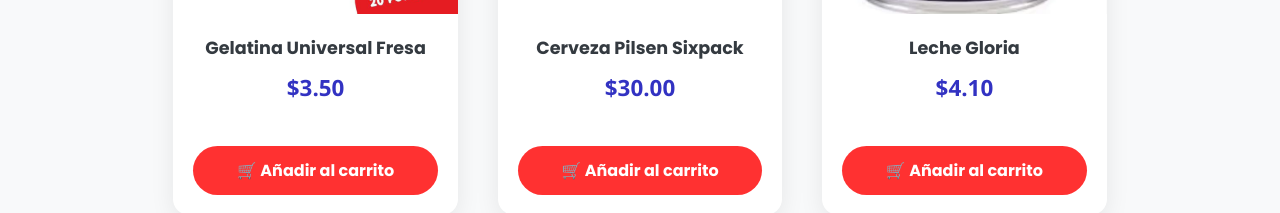
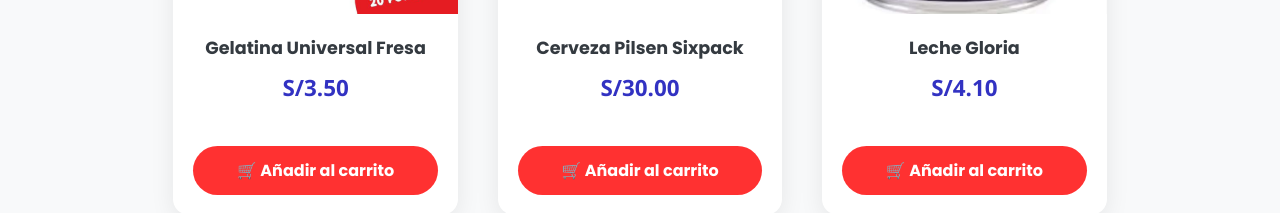
Before and after one commit to ruthyasmin18/pide_facil, a React (Vite) app: page /abarrotes in a window 1280 px wide. Shown: the part 582-795 px from the top of the page. Built offline with nearby package versions, Linux system fonts and the light colour scheme.

Commit message:
catalgo_productos_soles

```diff
--- a/src/componentes/ProductCard/ProductCard.jsx
+++ b/src/componentes/ProductCard/ProductCard.jsx
@@ -16,7 +16,7 @@
       </div>
       <div className="product-info">
         <h3 className="product-name">{name}</h3>
-        <p className="product-price">${price.toFixed(2)}</p>
+        <p className="product-price">S/{price.toFixed(2)}</p>
       </div>
       <button className="add-to-cart-btn" onClick={handleAddToCart}>
         🛒 Añadir al carrito
```
